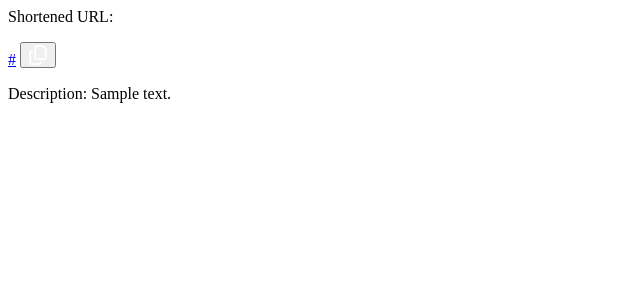
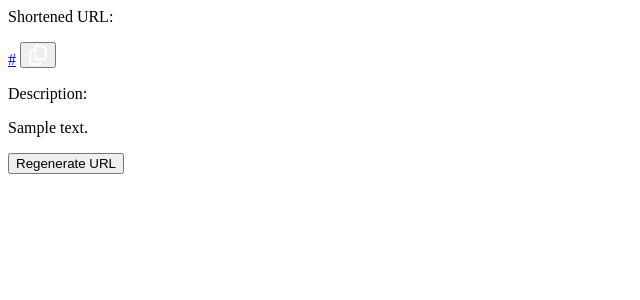
Before and after one commit to toshi0809/shortURL, a Flask app: template templates/url/_generateURL.html in a window 1280 px wide. Shown: the top 300 px of the page, without its empty margins (0-640 px from the left). Run offline with Flask 3, Linux system fonts and the light colour scheme; the template is opened without the code that fills it: most values are stand-ins (such as "Sample title", 1, 10 or a date in 2020).

Commit message:
fix: fix generate short url to do multiy task

```diff
--- a/app.py
+++ b/app.py
@@ -1,4 +1,4 @@
-from flask import Flask, render_template, redirect, request
+from flask import Flask, render_template, redirect, request, url_for
 from orm.setting import db
 import string, random
 from models.URL import URL
@@ -55,7 +55,7 @@ def shorten():
 
     short_url = request.host_url + short_id
     return render_template(
-        "URL/_generateURL.html",
+        "url/_generateURL.html",
         short_url=short_url,
         description=description,
         long_url=long_url,
--- a/templates/layout/base.html
+++ b/templates/layout/base.html
@@ -4,9 +4,9 @@
     <meta charset="UTF-8" />
     <meta name="viewport" content="width=device-width, initial-scale=1.0" />
     <title>ShortURL</title>
-    <script src="https://cdn.jsdelivr.net/npm/alpinejs@3.x.x/dist/cdn.min.js"></script>
     <script src="https://unpkg.com/htmx.org@1.6.1"></script>
     <script src="https://cdn.tailwindcss.com"></script>
+    <script src="/static/app.js" defer></script>
   </head>
   <body class="bg-gray-100">
     {%block content%}{%endblock content%}
--- a/templates/url/_generateURL.html
+++ b/templates/url/_generateURL.html
@@ -25,6 +25,12 @@
         </svg>
       </button>
     </p>
-    <p>Description: {{ description }}</p>
+    <p class="font-semibold">Description:</p>
+    <p>{{ description }}</p>
+    <a href="{{url_for('index')}}"
+      ><button class="px-4 py-2 bg-blue-500 text-white rounded-md">
+        Regenerate URL
+      </button></a
+    >
   </div>
 </div>
```
Also changed, not shown: static/app.js (added, +10 -0 lines), instance/app.db, 1 other file.
